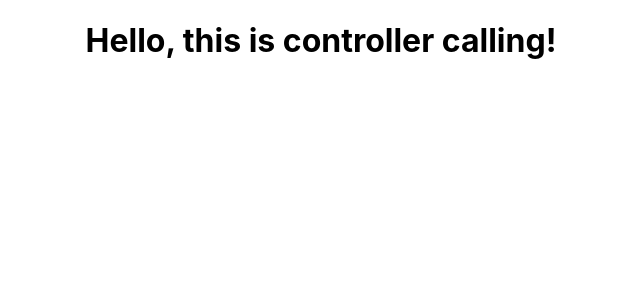
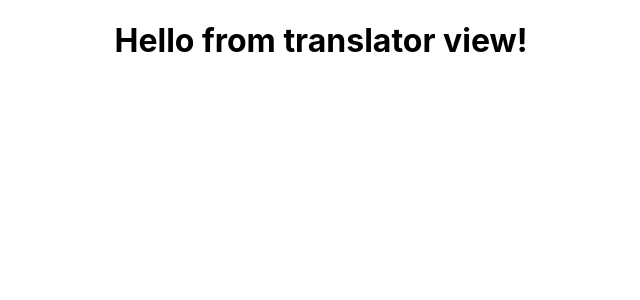
Before and after one commit to olliebrownlow/pig-latin-react-frontend, a React (Create React App) app: page / in a window 1280 px wide. Shown: the top 300 px of the page, without its empty margins (319-959 px from the left). Built offline with nearby package versions, Linux system fonts and the light colour scheme.

Commit message:
adds handleChange and nav functions, renders TranslatorView component

```diff
--- a/src/components/Controller.js
+++ b/src/components/Controller.js
@@ -1,13 +1,51 @@
 import React, { Component } from 'react';
+import TranslatorView from './TranslatorView';
+//import DictionaryView from 'DictionaryView';
 
 export class Controller extends Component {
+  state = {
+    step: 1,
+    terminology: ""
+  }
+
+  // proceed to next step
+  nextStep = () => {
+    const { step } = this.state;
+    this.setState({
+      step: step + 1
+    });
+  }
+
+  // go back to previous step
+  prevStep = () => {
+    const { step } = this.state;
+    this.setState({
+      step: step - 1
+    });
+  }
+
+  // handle fields change
+  handleChange = input => e => {
+    this.setState({[input]: e.target.value});
+  }
 
   render() {
-    return (
-      <div>
-        <h1>Hello, this is controller calling!</h1>
-      </div>
-    );
+    const { step } = this.state;
+    const { terminology } = this.state;
+    const value = { terminology }
+
+    switch(step) {
+      case 1:
+      return (
+        <TranslatorView
+          handleChange={this.handleChange}
+          nextStep={this.nextStep}
+          value={value}
+        />
+      );
+      case 2:
+      return <h1>DictionaryView</h1>
+    }
   }
 }
 
--- /dev/null
+++ b/src/components/TranslatorView.js
@@ -0,0 +1,14 @@
+import React, { Component } from 'react';
+
+export class TranslatorView extends Component {
+
+  render() {
+    return (
+      <div>
+        <h1>Hello from translator view!</h1>
+      </div>
+    );
+  }
+}
+
+export default TranslatorView;
```
Also changed, not shown: src/components/DictionaryView.js (+13 -0 lines), src/components/TranslationView.js (deleted).
